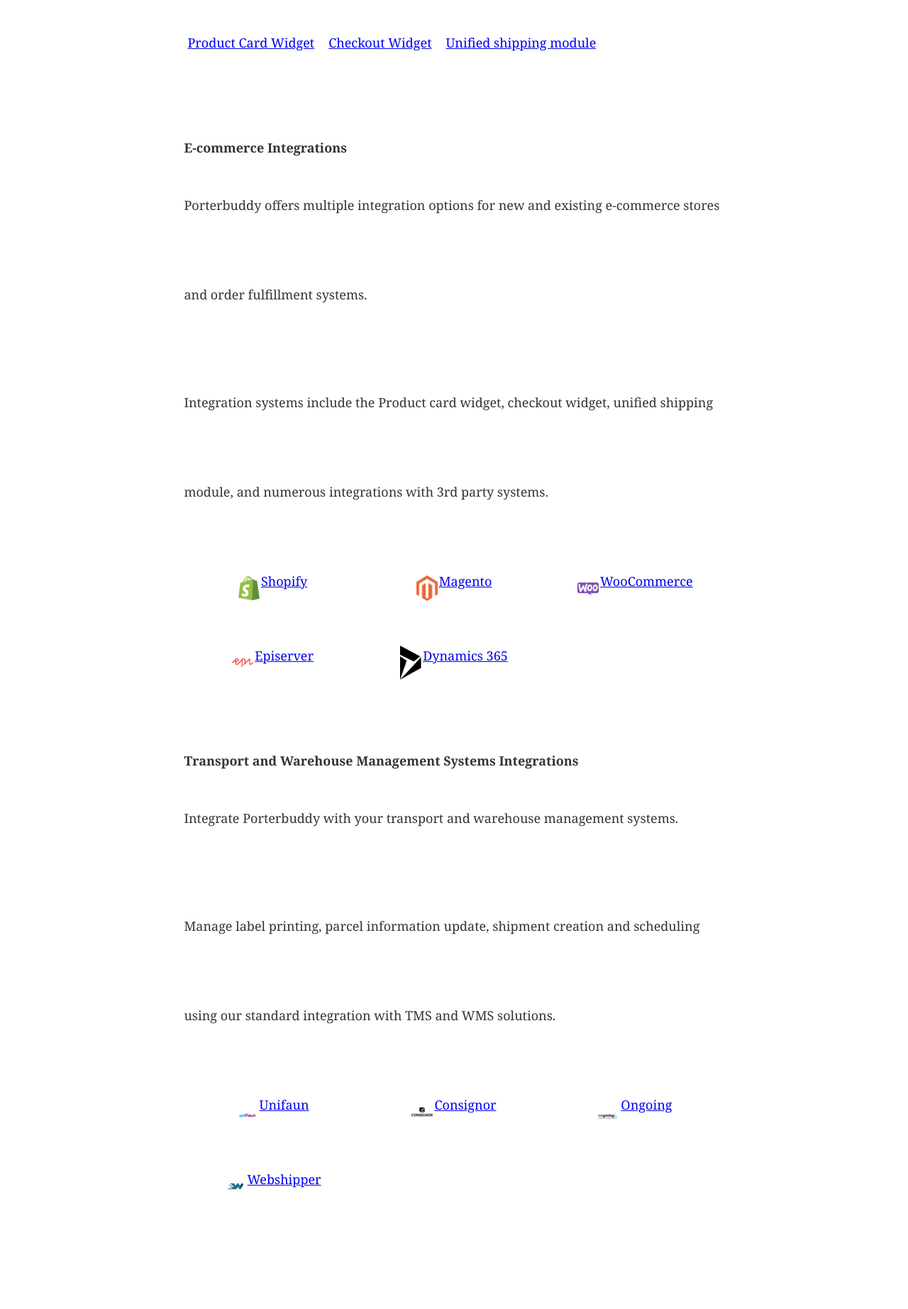
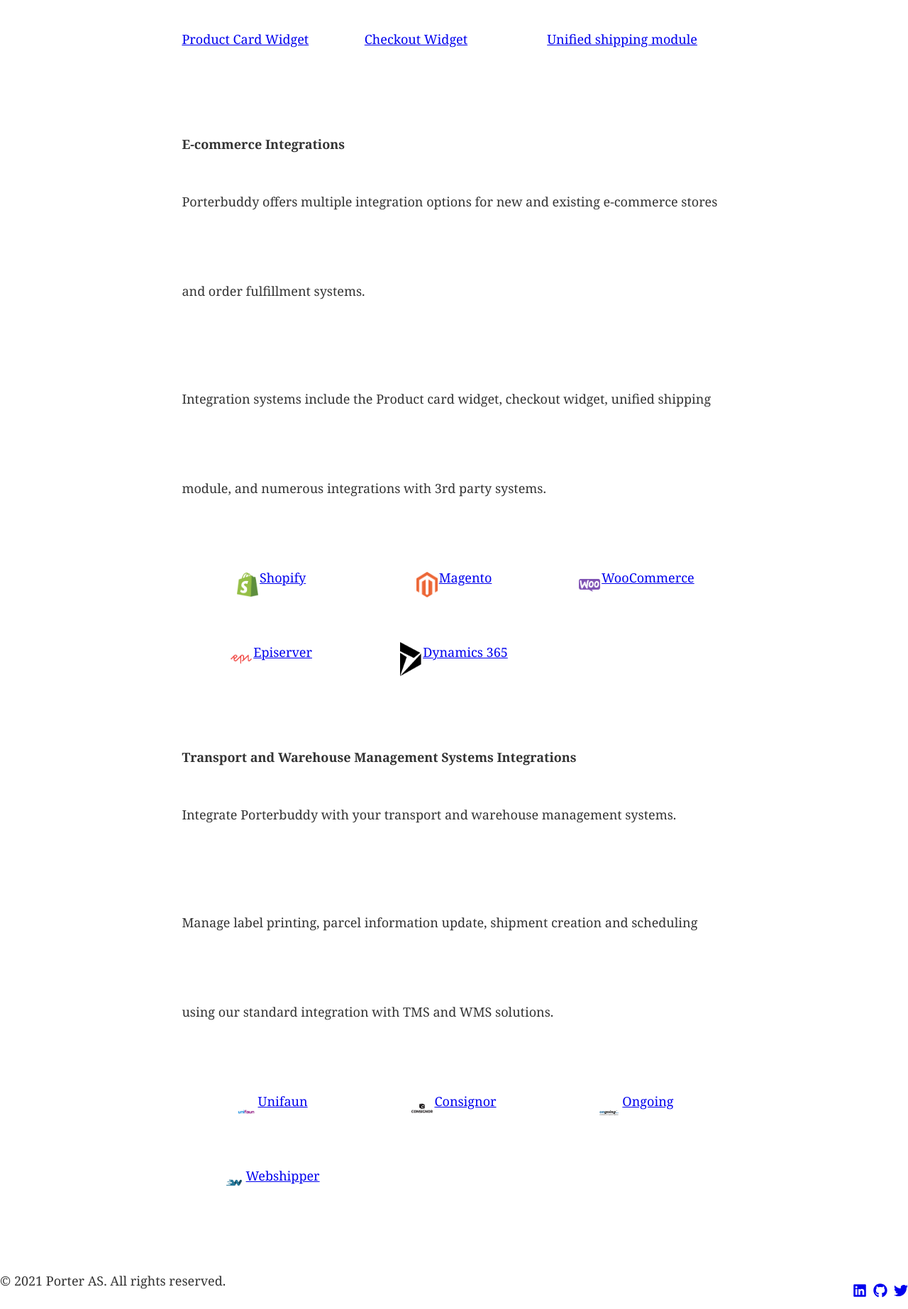
Before and after one commit to PorterAS/pb-docs-v2, a Gatsby site: page /integrations in a window 1280 px wide. Shown: the part 1322-3167 px from the top of the page at 71% size. Before the commit the page ends 3124 px from the top, so only its background shows below. Built offline with nearby package versions, Linux system fonts and the light colour scheme; Gatsby itself is replaced by a stand-in of ours; some packages are replaced by stand-ins of ours.

Commit message:
responsive integrations

```diff
--- a/src/components/layouts/docs-layout.tsx
+++ b/src/components/layouts/docs-layout.tsx
@@ -6,13 +6,11 @@
   BoxProps,
   Button,
   Center,
-  Drawer,
-  DrawerContent,
-  DrawerOverlay,
   Flex,
   Grid,
   GridItem,
   Icon,
+  Stack,
   Text,
   useColorModeValue,
   useDisclosure,
@@ -33,6 +31,8 @@
 import { Container } from "./container"
 import { GrCatalog, GrIntegration } from "react-icons/gr"
 import { GiClothJar } from "react-icons/gi"
+import { MenuDrawer } from "./menu-drawer"
+import { Copyright, SocialMediaLinks } from "./footer"
 
 interface NavItemType extends BoxProps {
   icon: React.ReactNode | any
@@ -86,7 +86,6 @@
   `)
   // const slugs = data.allMdx.edges
 
-  const sidebar = useDisclosure()
   const integrationsCollapse = useDisclosure()
 
   const NavItem = ({ icon, navLink, children, ...rest }: NavItemType) => {
@@ -193,31 +192,30 @@
 
       <Box mt={"5em"}>
         <Container>
-          <Drawer
-            isOpen={sidebar.isOpen}
-            onClose={sidebar.onClose}
-            placement="left"
-          >
-            <DrawerOverlay />
-            <DrawerContent>
+          <Box display={["none", "block", "block"]}>
+            <MenuDrawer>
               <SidebarContent w="full" borderRight="none" />
-            </DrawerContent>
-          </Drawer>
+            </MenuDrawer>
+          </Box>
 
           <Box as="section" pos={"relative"}>
             <Grid
               templateRows="repeat(1, 1fr)"
-              templateColumns="repeat(5, 1fr)"
+              templateColumns={[
+                "repeat(1, 1fr)",
+                "repeat(5, 1fr)",
+                "repeat(5, 1fr)",
+              ]}
               gap={2}
             >
-              <GridItem colSpan={1}>
+              <GridItem colSpan={1} display={["none", "block", "block"]}>
                 <Box py={5}>
-                  <SidebarContent display={{ base: "none", md: "unset" }} />
+                  <SidebarContent />
                 </Box>
               </GridItem>
 
               <GridItem colSpan={3}>
-                <Box as={"main"} py={5} px={3}>
+                <Box as={"main"} py={[2, 5, 5]} px={[1, 2, 3]}>
                   {children}
                 </Box>
                 {/*<Box>*/}
@@ -225,7 +223,7 @@
                 {/*</Box>*/}
               </GridItem>
 
-              <GridItem colSpan={1}>
+              <GridItem colSpan={1} display={["none", "block", "block"]}>
                 <Box
                   m={5}
                   p={3}
@@ -256,9 +254,16 @@
         </Container>
       </Box>
 
-      {/*<Box>*/}
-      {/*  <Footer />*/}
-      {/*</Box>*/}
+      <Box>
+        <Stack
+          direction={{ base: "column-reverse", md: "row" }}
+          justifyContent="space-between"
+          alignItems="center"
+        >
+          <Copyright />
+          <SocialMediaLinks />
+        </Stack>
+      </Box>
     </Box>
   )
 }
--- a/src/components/layouts/header.tsx
+++ b/src/components/layouts/header.tsx
@@ -9,6 +9,7 @@
   Image,
   Input,
   Text,
+  VStack,
 } from "@chakra-ui/react"
 // @ts-ignore
 import PorterbuddyLogo from "../../images/porterbuddy-logo.png"
@@ -63,7 +64,18 @@
               <Link to={"/changelog/"}>Changelog</Link>
             </HStack>
           </Box>
-          <MenuDrawer />
+          <MenuDrawer>
+            <VStack
+              spacing={8}
+              fontSize={["lg", "lg", "sm"]}
+              mt={5}
+              // divider={<StackDivider />}
+            >
+              <Link to={"/api-reference/"}>API Reference</Link>
+              <Link to={"/integrations/"}>Integrations</Link>
+              <Link to={"/changelog/"}>Changelog</Link>
+            </VStack>
+          </MenuDrawer>
         </Flex>
       </Container>
     </Box>
@@ -72,6 +84,7 @@
 
 interface HeaderProps extends BoxProps {
   siteTitle?: string
+  drawerPlacement?: boolean
 }
 
 export default Header
--- a/src/components/layouts/menu-drawer.tsx
+++ b/src/components/layouts/menu-drawer.tsx
@@ -7,12 +7,10 @@
   DrawerContent,
   DrawerOverlay,
   useDisclosure,
-  VStack,
 } from "@chakra-ui/react"
-import { Link } from "gatsby"
 import { FiMenu } from "react-icons/fi"
 
-export const MenuDrawer = () => {
+export const MenuDrawer = ({ children }: any) => {
   const { isOpen, onOpen, onClose } = useDisclosure()
   return (
     <Box display={["block", "none", "none"]}>
@@ -23,18 +21,7 @@
         <DrawerOverlay />
         <DrawerContent>
           <DrawerCloseButton />
-          <DrawerBody>
-            <VStack
-              spacing={8}
-              fontSize={["lg", "lg", "sm"]}
-              mt={5}
-              // divider={<StackDivider />}
-            >
-              <Link to={"/api-reference/"}>API Reference</Link>
-              <Link to={"/integrations/"}>Integrations</Link>
-              <Link to={"/changelog/"}>Changelog</Link>
-            </VStack>
-          </DrawerBody>
+          <DrawerBody>{children}</DrawerBody>
         </DrawerContent>
       </Drawer>
     </Box>
--- a/src/pages/integrations.tsx
+++ b/src/pages/integrations.tsx
@@ -1,13 +1,5 @@
 import * as React from "react"
-import {
-  Box,
-  Center,
-  Flex,
-  HStack,
-  Image,
-  SimpleGrid,
-  Text,
-} from "@chakra-ui/react"
+import { Box, Center, Flex, Image, SimpleGrid, Text } from "@chakra-ui/react"
 import Layout from "../components/layouts/docs-layout"
 import SEO from "../components/seo"
 import { Link } from "gatsby"
@@ -29,9 +21,15 @@
 const PBIntegrationCard = ({ title, link }: PBIntegrationCardType) => {
   return (
     <Link to={link}>
-      <Center borderRadius={7} p={5} bgColor={"gray.100"} minH={"100px"}>
+      <Flex
+        borderRadius={7}
+        p={[2, 4, 5]}
+        bgColor={"gray.100"}
+        minH={"100px"}
+        alignItems={"center"}
+      >
         <Text fontWeight={"500"}>{title}</Text>
-      </Center>
+      </Flex>
     </Link>
   )
 }
@@ -50,7 +48,7 @@
 }: EcomIntegrationCardType) => {
   return (
     <Link to={link}>
-      <Center borderRadius={7} p={5} bgColor={cardColor} minH={"100px"}>
+      <Center borderRadius={7} p={[2, 4, 5]} bgColor={cardColor} minH={"100px"}>
         <Flex alignItems={"center"}>
           <Box mr={2}>
             {logo && (
@@ -102,7 +100,7 @@
             </Text>
           </Box>
           <Box>
-            <HStack spacing={10}>
+            <SimpleGrid columns={[2, 3, 3]} spacing={5}>
               <PBIntegrationCard
                 link={"/product-card-widget/"}
                 title={"Product Card Widget"}
@@ -115,7 +113,7 @@
                 link={"/checkout-widget/"}
                 title={"Unified shipping module"}
               />
-            </HStack>
+            </SimpleGrid>
           </Box>
         </Box>
 
@@ -136,7 +134,7 @@
           </Box>
 
           <Box>
-            <SimpleGrid columns={3} spacing={5}>
+            <SimpleGrid columns={[2, 3, 3]} spacing={5}>
               <EcomIntegrationCard
                 title={"Shopify"}
                 link={"/integrations/shopify-integration/"}
@@ -183,7 +181,7 @@
           </Box>
 
           <Box>
-            <SimpleGrid columns={3} spacing={5}>
+            <SimpleGrid columns={[2, 3, 3]} spacing={5}>
               <EcomIntegrationCard
                 title={"Unifaun"}
                 link={"/integrations/"}
```
